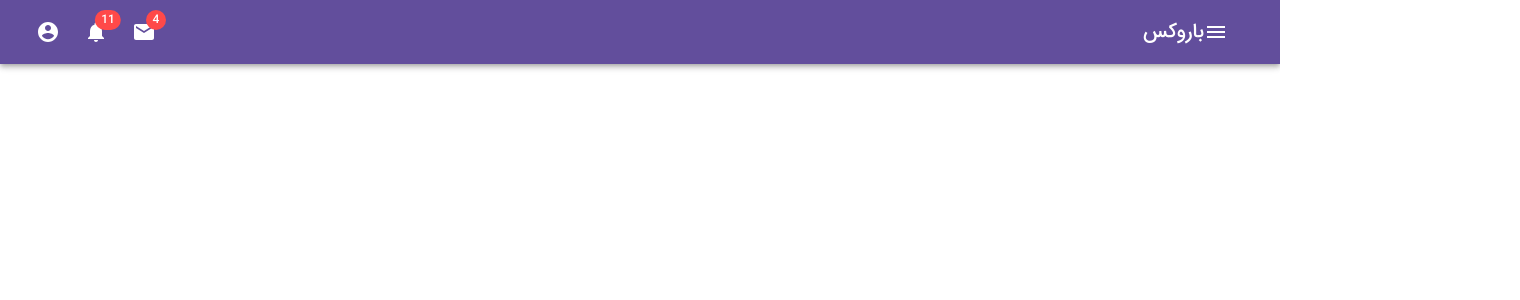
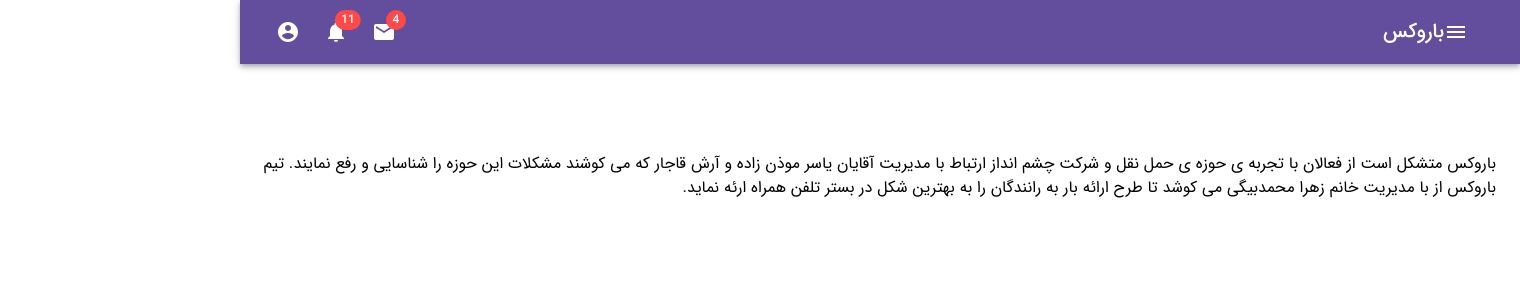
Before and after one commit to amirsadri73/barox-driver, a React (Create React App) app: page / in a window 1280 px wide. Shown: the top 300 px of the page, 1520 px wide, since content can reach past the window. Built offline with nearby package versions, Linux system fonts and the light colour scheme; sample sign-in values are in the browser's storage; what jss-rtl would draw is missing.

Commit message:
appBar and drawer fixed and moved to home

```diff
--- a/package.json
+++ b/package.json
@@ -6,6 +6,7 @@
     "@material-ui/core": "^4.5.1",
     "@material-ui/icons": "^4.5.1",
     "axios": "^0.19.0",
+    "clsx": "^1.0.4",
     "jss-rtl": "^0.3.0",
     "react": "^16.10.2",
     "react-dom": "^16.10.2",
--- a/src/components/appBar/index.js
+++ b/src/components/appBar/index.js
@@ -1,57 +1,181 @@
 import React, { useState, useCallBack } from 'react';
 import { makeStyles } from "@material-ui/core/styles";
-import { AppBar, Toolbar, Button, Typography, Grid, Menu, MenuItem, Badge } from '@material-ui/core';
+import {
+  AppBar,
+  Toolbar,
+  Typography,
+  Menu,
+  MenuItem,
+  Badge,
+  IconButton } from '@material-ui/core';
 
-import IconButton from '@material-ui/core/IconButton';
-import MenuIcon from '@material-ui/icons/Menu';
+import MenuIcon from "@material-ui/icons/Menu";
+import MailIcon from "@material-ui/icons/Mail";
+import NotificationsIcon from "@material-ui/icons/Notifications";
+import AccountCircle from "@material-ui/icons/AccountCircle";
+import MoreIcon from "@material-ui/icons/MoreVert";
 
-import MailIcon from '@material-ui/icons/Mail';
-import NotificationsIcon from '@material-ui/icons/Notifications';
-
+const drawerWidth = 240;
 const useStyles = makeStyles(theme => ({
+  menuButton: {
+    marginRight: theme.spacing(2)
+  },
+  title: {
+    flexGrow: 1
+  },
+  sectionDesktop: {
+    display: "none",
+    [theme.breakpoints.up("md")]: {
+      display: "flex"
+    }
+  },
+  sectionMobile: {
+    display: "flex",
+    [theme.breakpoints.up("md")]: {
+      display: "none"
+    }
+  },
   appBar: {
-        height: "10vh",
-        width: "100vw",
+    transition: theme.transitions.create(['margin', 'width'], {
+      easing: theme.transitions.easing.sharp,
+      duration: theme.transitions.duration.leavingScreen,
+    }),
+    width: "100vw"
   },
-      appBarIcons: {
-        marginRight: "1%",
-        display: "flex"
+  appBarShift: {
+    width: `calc(100% - ${drawerWidth}px)`,
+    marginLeft: drawerWidth,
+    transition: theme.transitions.create(['margin', 'width'], {
+      easing: theme.transitions.easing.easeOut,
+      duration: theme.transitions.duration.enteringScreen,
+    }),
   },
   menuButton: {
     marginRight: theme.spacing(2),
   },
-      title: {
-        flexGrow: 1,
-      }
 }));
 
 
 const CostumeAppBar = props => {
     const classes = useStyles();
+    const [anchorEl, setAnchorEl] = useState(null);
+    const [mobileMoreAnchorEl, setMobileMoreAnchorEl] = useState(null);
+    const open = props;
+
+    const isMenuOpen = Boolean(anchorEl);
+    const isMobileMenuOpen = Boolean(mobileMoreAnchorEl);
+
+    const handleMobileMenuClose = () => {
+      setMobileMoreAnchorEl(null);
+    };
+
+    const handleMenuClose = () => {
+      setAnchorEl(null);
+      handleMobileMenuClose();
+    };
+
+  const handleMobileMenuOpen = event => {
+    setMobileMoreAnchorEl(event.currentTarget);
+  };
+    const menuId = "primary-search-account-menu";
+    const renderMenu = (
+      <Menu
+        anchorEl={anchorEl}
+        anchorOrigin={{ vertical: "top", horizontal: "right" }}
+        id={menuId}
+        keepMounted
+        transformOrigin={{ vertical: "top", horizontal: "right" }}
+        open={isMenuOpen}
+        onClose={handleMenuClose}
+      >
+        <MenuItem onClick={handleMenuClose}>Profile</MenuItem>
+        <MenuItem onClick={handleMenuClose}>My account</MenuItem>
+      </Menu>
+    );
+
+    const mobileMenuId = "primary-search-account-menu-mobile";
+    const renderMobileMenu = (
+      <Menu
+        anchorEl={mobileMoreAnchorEl}
+        anchorOrigin={{ vertical: "top", horizontal: "right" }}
+        id={mobileMenuId}
+        keepMounted
+        transformOrigin={{ vertical: "top", horizontal: "right" }}
+        open={isMobileMenuOpen}
+        onClose={handleMobileMenuClose}
+      >
+        <MenuItem>
+          <IconButton aria-label="show 4 new mails" color="inherit">
+            <Badge badgeContent={4} color="secondary">
+              <MailIcon />
+            </Badge>
+          </IconButton>
+          <p>پیام ها</p>
+        </MenuItem>
+        <MenuItem>
+          <IconButton aria-label="show 11 new notifications" color="inherit">
+            <Badge badgeContent={11} color="secondary">
+              <NotificationsIcon />
+            </Badge>
+          </IconButton>
+          <p>اطلاعیه ها</p>
+        </MenuItem>
+        <MenuItem>
+          <IconButton color="inherit">
+            <AccountCircle />
+          </IconButton>
+          <p>پروفایل</p>
+        </MenuItem>
+      </Menu>
+    );
+
     return (
+      <div>
         <AppBar position="static" className={classes.appBar}>
           <Toolbar>
-              <IconButton edge="start" className={classes.menuButton} color="inherit" >
+            <IconButton
+              edge="start"
+              className={classes.menuButton}
+              color="inherit"
+              onClick={props.onDrawerOpen}
+            >
               <MenuIcon />
             </IconButton>
             <Typography variant="h6" className={classes.title}>
-                News
+              باروکس
             </Typography>
-              <div className={classes.appBarIcons}>
+            <div className={classes.sectionDesktop}>
               <IconButton color="inherit">
                 <Badge badgeContent={4} color="secondary">
                   <MailIcon />
                 </Badge>
               </IconButton>
               <IconButton color="inherit">
-                <Badge badgeContent={17} color="secondary">
+                <Badge badgeContent={11} color="secondary">
                   <NotificationsIcon />
                 </Badge>
               </IconButton>
+              <IconButton color="inherit">
+                <AccountCircle />
+              </IconButton>
             </div>
-              <Button variant={"outlined"} className={classes.button}>Login</Button>
+            <div className={classes.sectionMobile}>
+              <IconButton
+                aria-label="show more"
+                aria-controls={mobileMenuId}
+                aria-haspopup="true"
+                onClick={handleMobileMenuOpen}
+                color="inherit"
+              >
+                <MoreIcon />
+              </IconButton>
+            </div>
           </Toolbar>
         </AppBar>
+      {renderMenu}
+      {renderMobileMenu}
+
+    </div>
     );
 };
 
--- /dev/null
+++ b/src/components/drawer/index.js
@@ -0,0 +1,72 @@
+import React from 'react';
+import { makeStyles } from "@material-ui/core/styles";
+import {
+  IconButton,
+  ListItemIcon,
+  ListItemText,
+  ListItem,
+  Drawer,
+  Divider,
+  List } from '@material-ui/core';
+
+import MailIcon from "@material-ui/icons/Mail";
+import ChevronRightIcon from '@material-ui/icons/ChevronRight';
+import InboxIcon from '@material-ui/icons/MoveToInbox';
+
+const drawerWidth = 240;
+const useStyles = makeStyles(theme => ({
+  menuButton: {
+    marginRight: theme.spacing(2)
+  },
+  title: {
+    flexGrow: 1
+  },
+  menuButton: {
+    marginRight: theme.spacing(2),
+  },
+  drawer: {
+    width: drawerWidth,
+    flexShrink: 0,
+  },
+  drawerPaper: {
+    width: drawerWidth,
+  },
+
+}));
+
+
+const CostumeDrawer = props => {
+    const classes = useStyles();
+    const open = props.open;
+
+    return(
+        <Drawer
+        className={classes.drawer}
+        variant="persistent"
+        anchor="left"
+        open={open}
+        classes={{
+          paper: classes.drawerPaper,
+        }}
+        >
+            <div className={classes.drawerHeader}>
+            <IconButton onClick={props.onDrawerClose}>
+                <ChevronRightIcon />
+            </IconButton>
+            </div>
+            <Divider />
+            <List>
+            {['ابزار', 'جداول پایه', 'ورود اطلاعات', 'گزارشات'].map((text, index) => (
+                <ListItem button key={text}>
+                    <ListItemIcon>{index % 2 === 0 ? <InboxIcon /> : <MailIcon />}</ListItemIcon>
+                    <ListItemText primary={text} />
+                </ListItem>
+            ))}
+            </List>
+        <Divider />
+      </Drawer>
+    )
+
+};
+
+export default CostumeDrawer;
--- a/src/screens/Home/index.js
+++ b/src/screens/Home/index.js
@@ -1,55 +1,44 @@
-import React, { useState, useCallback, useEffect } from "react";
+import React, { useState, useEffect } from "react";
+import clsx from 'clsx';
 import { Redirect } from "react-router-dom";
 import { makeStyles } from "@material-ui/core/styles";
 import {
-  AppBar,
-  Toolbar,
-  Button,
-  Typography,
-  Menu,
-  MenuItem,
-  Badge
+  Typography
 } from "@material-ui/core";
-
-import IconButton from "@material-ui/core/IconButton";
-import MenuIcon from "@material-ui/icons/Menu";
-
-import MailIcon from "@material-ui/icons/Mail";
-import NotificationsIcon from "@material-ui/icons/Notifications";
-import AccountCircle from "@material-ui/icons/AccountCircle";
-import MoreIcon from "@material-ui/icons/MoreVert";
+import CostumeAppBar from "../../components/appBar";
+import CostumeDrawer from "../../components/drawer";
 
 const drawerWidth = 240;
 const useStyles = makeStyles(theme => ({
   container: {
     display: "flex",
-    backgroundColor: "red"
+    flexDirection: "column"
+    //backgroundColor: "red"
   },
-  appBar: {},
-  appBarIcons: {
-    display: "flex"
+  drawerHeader: {
+    display: 'flex',
+    alignItems: 'center',
+    padding: theme.spacing(0, 1),
+    ...theme.mixins.toolbar,
+    justifyContent: 'flex-end',
   },
-  button: {
-    color: theme.palette.common.white
+  content: {
+    flexGrow: 1,
+    padding: theme.spacing(3),
+    transition: theme.transitions.create('margin', {
+      easing: theme.transitions.easing.sharp,
+      duration: theme.transitions.duration.leavingScreen,
+    }),
+    marginLeft: -drawerWidth,
+    paddingLeft: "20%"
   },
-  menuButton: {
-    marginRight: theme.spacing(2)
+  contentShift: {
+    transition: theme.transitions.create('margin', {
+      easing: theme.transitions.easing.easeOut,
+      duration: theme.transitions.duration.enteringScreen,
+    }),
+    marginLeft: 0,
   },
-  title: {
-    flexGrow: 1
-  },
-  sectionDesktop: {
-    display: "none",
-    [theme.breakpoints.up("md")]: {
-      display: "flex"
-    }
-  },
-  sectionMobile: {
-    display: "flex",
-    [theme.breakpoints.up("md")]: {
-      display: "none"
-    }
-  }
 }));
 
 const HomeScreen = props => {
@@ -57,128 +46,38 @@ const HomeScreen = props => {
     document.title = props.title;
   });
   const [open, setOpen] = useState(false);
-  const [anchorEl, setAnchorEl] = useState(null);
-  const [mobileMoreAnchorEl, setMobileMoreAnchorEl] = useState(null);
 
-  const isMenuOpen = Boolean(anchorEl);
-  const isMobileMenuOpen = Boolean(mobileMoreAnchorEl);
-
-  const handleProfileMenuOpen = event => {
-    setAnchorEl(event.currentTarget);
+  const handleDrawerOpen = () => {
+    setOpen(true);
   };
 
-  const handleMobileMenuClose = () => {
-    setMobileMoreAnchorEl(null);
+  const handleDrawerClose = () => {
+    setOpen(false);
   };
 
-  const handleMenuClose = () => {
-    setAnchorEl(null);
-    handleMobileMenuClose();
-  };
 
-  const handleMobileMenuOpen = event => {
-    setMobileMoreAnchorEl(event.currentTarget);
-  };
   const userToken = localStorage.getItem("userToken");
   console.log(userToken);
   const classes = useStyles();
   if (userToken === null) return <Redirect to="/login" push />;
   else {
-    const menuId = "primary-search-account-menu";
-    const renderMenu = (
-      <Menu
-        anchorEl={anchorEl}
-        anchorOrigin={{ vertical: "top", horizontal: "right" }}
-        id={menuId}
-        keepMounted
-        transformOrigin={{ vertical: "top", horizontal: "right" }}
-        open={isMenuOpen}
-        onClose={handleMenuClose}
-      >
-        <MenuItem onClick={handleMenuClose}>Profile</MenuItem>
-        <MenuItem onClick={handleMenuClose}>My account</MenuItem>
-      </Menu>
-    );
-
-    const mobileMenuId = "primary-search-account-menu-mobile";
-    const renderMobileMenu = (
-      <Menu
-        anchorEl={mobileMoreAnchorEl}
-        anchorOrigin={{ vertical: "top", horizontal: "right" }}
-        id={mobileMenuId}
-        keepMounted
-        transformOrigin={{ vertical: "top", horizontal: "right" }}
-        open={isMobileMenuOpen}
-        onClose={handleMobileMenuClose}
-      >
-        <MenuItem>
-          <IconButton aria-label="show 4 new mails" color="inherit">
-            <Badge badgeContent={4} color="secondary">
-              <MailIcon />
-            </Badge>
-          </IconButton>
-          <p>پیام ها</p>
-        </MenuItem>
-        <MenuItem>
-          <IconButton aria-label="show 11 new notifications" color="inherit">
-            <Badge badgeContent={11} color="secondary">
-              <NotificationsIcon />
-            </Badge>
-          </IconButton>
-          <p>اطلاعیه ها</p>
-        </MenuItem>
-        <MenuItem>
-          <IconButton color="inherit">
-            <AccountCircle />
-          </IconButton>
-          <p>پروفایل</p>
-        </MenuItem>
-      </Menu>
-    );
     return (
       <div className={classes.container}>
-        <AppBar position="static" className={classes.appBar}>
-          <Toolbar>
-            <IconButton
-              edge="start"
-              className={classes.menuButton}
-              color="inherit"
-            >
-              <MenuIcon />
-            </IconButton>
-            <Typography variant="h6" className={classes.title}>
-              باروکس
-            </Typography>
-            <div className={classes.sectionDesktop}>
-              <IconButton color="inherit">
-                <Badge badgeContent={4} color="secondary">
-                  <MailIcon />
-                </Badge>
-              </IconButton>
-              <IconButton color="inherit">
-                <Badge badgeContent={11} color="secondary">
-                  <NotificationsIcon />
-                </Badge>
-              </IconButton>
-              <IconButton color="inherit">
-                <AccountCircle />
-              </IconButton>
-            </div>
-            <div className={classes.sectionMobile}>
-              <IconButton
-                aria-label="show more"
-                aria-controls={mobileMenuId}
-                aria-haspopup="true"
-                onClick={handleMobileMenuOpen}
-                color="inherit"
-              >
-                <MoreIcon />
-              </IconButton>
-            </div>
-          </Toolbar>
-        </AppBar>
-        {renderMenu}
-        {renderMobileMenu}
+        <CostumeAppBar open={open} onDrawerOpen={handleDrawerOpen} />
+        <CostumeDrawer open={open} onDrawerClose={handleDrawerClose} />
+        <div className={classes.drawerHeader} />
+        <main
+          className={clsx(classes.content, {
+          [classes.contentShift]: open,
+          })}
+        >
+          <Typography paragraph >
+            باروکس متشکل است از فعالان با تجربه ی حوزه ی حمل نقل و شرکت چشم انداز
+            ارتباط با مدیریت  آقایان یاسر موذن زاده و آرش قاجار که می کوشند مشکلات این حوزه را شناسایی و رفع نمایند.
+            تیم باروکس از با مدیریت خانم زهرا محمدبیگی می کوشد
+            تا طرح ارائه بار به رانندگان را به بهترین شکل در بستر تلفن همراه ارئه نماید.
+          </Typography>
+        </main>
       </div>
     );
   }
```
Also changed, not shown: 1 other file (tests, documents, lock files or other folders). Lines whose indentation alone changed are shown as unchanged.
